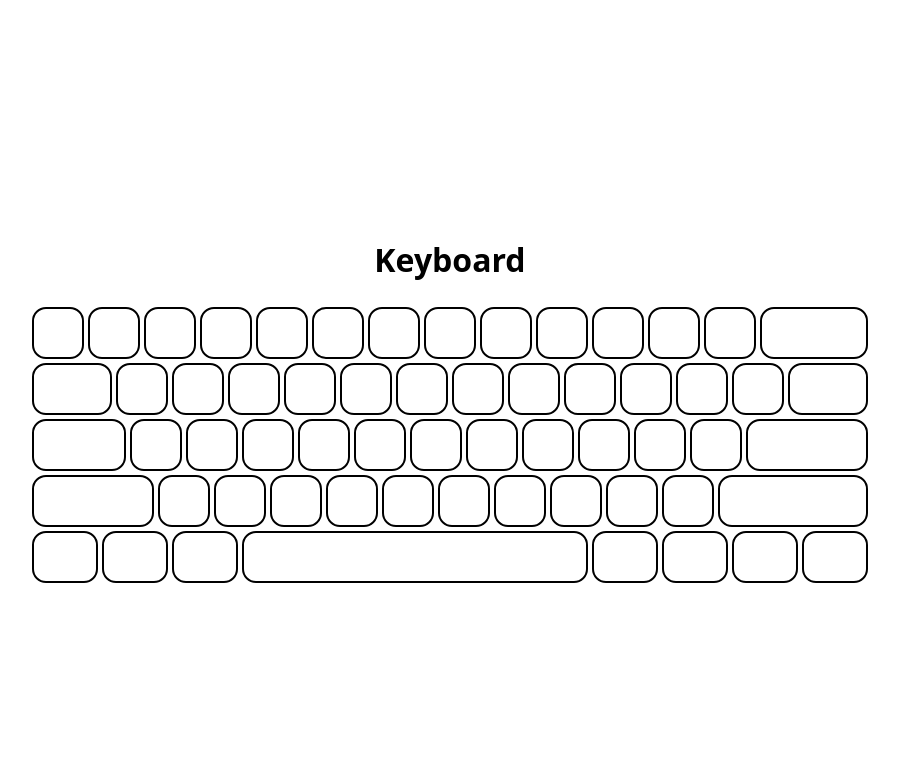
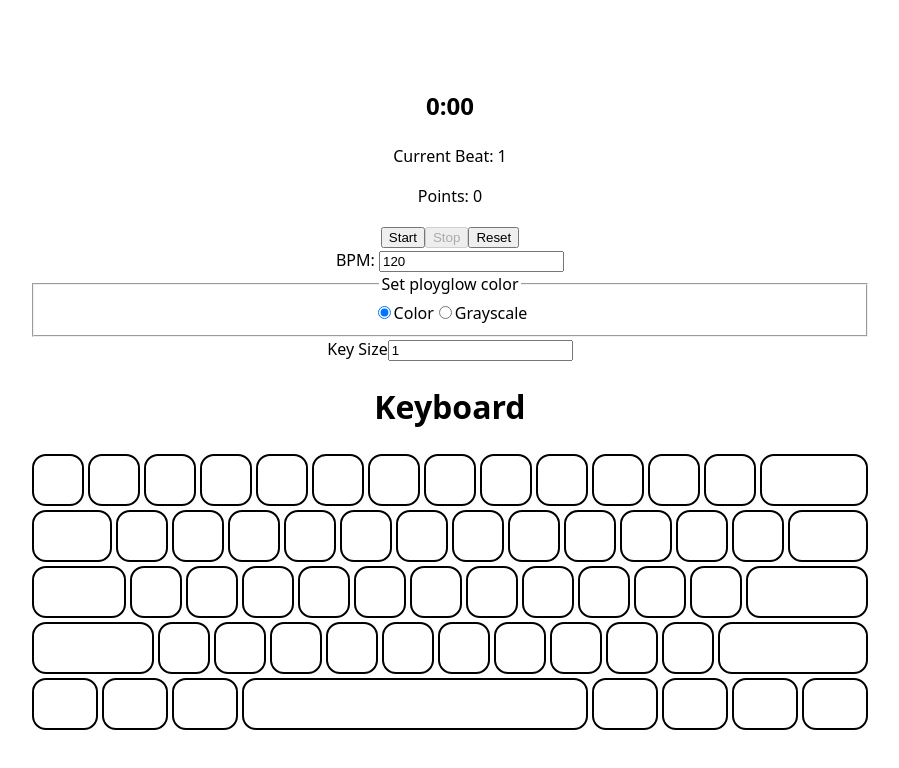
Before and after one commit to McChug/typing, a React (Vite) app: page / in a window 1280 px wide. Shown: the top 768 px of the page, without its empty margins (190-1089 px from the left). Built offline with nearby package versions, Linux system fonts and the light colour scheme.

Commit message:
Added temporary settings for testing (ployglow color and key size)

```diff
--- a/src/App.tsx
+++ b/src/App.tsx
@@ -1,10 +1,47 @@
+import { useState } from "react";
 import Keyboard from "./components/Keyboard";
+import Timer from "./components/Timer";
 
 function App() {
+  const [polyglowColor, setPolyglowColor] = useState("color");
+  const [keySizeAdjust, setKeySizeAdjust] = useState(1);
+
   return (
     <>
+      <Timer />
+      {/* temp settings for testing */}
+      <fieldset>
+        <legend>Set ployglow color</legend>
+        <input
+          type="radio"
+          name="ployglowColor"
+          id="color"
+          value="color"
+          checked={polyglowColor === "color"}
+          onChange={(e) => setPolyglowColor(e.target.value)}
+        />
+        <label htmlFor="color">Color</label>
+        <input
+          type="radio"
+          name="ployglowColor"
+          id="grayscale"
+          value="grayscale"
+          checked={polyglowColor === "grayscale"}
+          onChange={(e) => setPolyglowColor(e.target.value)}
+        />
+        <label htmlFor="grayscale">Grayscale</label>
+      </fieldset>
+      <label htmlFor="keySizeAdjust">Key Size</label>
+      <input
+        type="number"
+        name="keySizeAdjust"
+        id="keySizeAdjust"
+        value={keySizeAdjust}
+        step="0.1"
+        onChange={(e) => setKeySizeAdjust(parseFloat(e.target.value))}
+      />
       <h1>Keyboard</h1>
-      <Keyboard />
+      <Keyboard polyglowColor={polyglowColor} keySizeAdjust={keySizeAdjust} />
     </>
   );
 }
--- a/src/components/Key.tsx
+++ b/src/components/Key.tsx
@@ -2,7 +2,14 @@ import { useEffect, useState } from "react";
 import type KeyProps from "../types/KeyProps";
 import PolyglowContainer from "./PolyglowContainer";
 
-const Key = ({ display, size, isActive, displayVisible }: KeyProps) => {
+const Key = ({
+  display,
+  width,
+  sizeAdjust,
+  isActive,
+  displayVisible,
+  polyglowColor,
+}: KeyProps) => {
   const [emKeySize, setEmKeySize] = useState<number>(3.5);
 
   useEffect(() => {
@@ -13,15 +20,16 @@ const Key = ({ display, size, isActive, displayVisible }: KeyProps) => {
   return (
     <div
       style={{
-        height: `${emKeySize}em`,
-        width: `${size * emKeySize}em`,
+        height: `${emKeySize * sizeAdjust}em`,
+        width: `${width * emKeySize * sizeAdjust}em`,
         position: "relative",
       }}
     >
       {/* Glow effect inside polyglow component */}
       <PolyglowContainer
-        emKeySize={emKeySize}
-        keySize={size}
+        emKeySize={emKeySize * sizeAdjust}
+        color={polyglowColor}
+        keyWidth={width}
         isActive={isActive}
       />
 
--- a/src/components/Keyboard.tsx
+++ b/src/components/Keyboard.tsx
@@ -1,8 +1,9 @@
 import Key from "./Key";
 import qwertyLayout from "../qwerty/qwertyLayout";
 import { useState, useEffect } from "react";
+import type KeyboardProps from "../types/KeyboardProps";
 
-const Keyboard = () => {
+const Keyboard = ({polyglowColor, keySizeAdjust}: KeyboardProps) => {
   const displayVisible = false;
   const [activeKeys, setActiveKeys] = useState<string[]>([]);
 
@@ -36,9 +37,11 @@ const Keyboard = () => {
               key={`${i}-${j}`}
               val={key.val}
               display={key.display}
-              size={key.size}
+              width={key.size}
+              sizeAdjust={keySizeAdjust}
               isActive={activeKeys?.includes(key.code)}
               displayVisible={displayVisible}
+              polyglowColor={polyglowColor}
             />
           ))}
         </div>
--- a/src/components/PolyglowContainer.tsx
+++ b/src/components/PolyglowContainer.tsx
@@ -4,8 +4,9 @@ import type PolyglowContainerProps from "../types/PolyglowContainerProps";
 
 const PolyglowContainer = ({
   emKeySize,
-  keySize,
+  keyWidth,
   isActive,
+  color,
 }: PolyglowContainerProps) => {
   const dimension = emKeySize * 35;
   const baseRadius = dimension / 2;
@@ -31,9 +32,11 @@ const PolyglowContainer = ({
       }
 
       const hue = Math.floor(Math.random() * 360);
-      const fill = `hsla(${hue}, 70%, 60%, 50%)`;
-      //const fill = `rgba(0,0,0,0.1)`;
-      const maxOffset = (keySize * emKeySize * 10) / 2;
+      let fill = `hsla(${hue}, 70%, 60%, 50%)`;
+      if (color !== "color") {
+        fill = `rgba(0,0,0,0.1)`;
+      }
+      const maxOffset = (keyWidth * emKeySize * 10) / 2;
       const offsetX = (Math.random() - 0.5) * maxOffset;
       const rotate = Math.random() * 360;
 
--- /dev/null
+++ b/src/components/Timer.tsx
@@ -0,0 +1,105 @@
+import { useState, useRef, useEffect } from "react";
+
+const Timer = () => {
+  const [time, setTime] = useState(0); // elapsed time in ms
+  const [running, setRunning] = useState(false);
+  const [bpm, setBpm] = useState(120); // beats per minute
+  const [points, setPoints] = useState(0); // beats per minute
+  const requestRef = useRef<number | null>(null);
+  const startTimeRef = useRef<number | null>(null);
+
+  // Main animation loop
+  const animate = (now: number) => {
+    if (startTimeRef.current !== null) {
+      setTime(now - startTimeRef.current); // update elapsed time
+    }
+    requestRef.current = requestAnimationFrame(animate);
+  };
+
+  const start = () => {
+    if (!running) {
+      startTimeRef.current = performance.now() - time; // resume from current time
+      requestRef.current = requestAnimationFrame(animate);
+      setRunning(true);
+    }
+  };
+
+  const stop = () => {
+    if (requestRef.current) {
+      cancelAnimationFrame(requestRef.current);
+    }
+    setRunning(false);
+  };
+
+  const reset = () => {
+    stop();
+    setTime(0);
+    startTimeRef.current = null;
+  };
+
+  // Clean up when component unmounts
+  useEffect(() => {
+    return () => {
+      if (requestRef.current) {
+        cancelAnimationFrame(requestRef.current);
+      }
+    };
+  }, []);
+
+  // Calculate seconds and milliseconds
+  const seconds = Math.floor(time / 1000);
+  const milliseconds = Math.floor((time % 1000) / 10); // two digits
+
+  // Calculate beat number based on BPM
+  const msPerBeat = 60000 / bpm; // how many ms per beat
+  const currentBeat = Math.floor(time / msPerBeat) + 1;
+
+  useEffect(() => {
+    const handleKeyDown = () => {
+      const beatIntervalMs = (60 / bpm) * 1000;
+      const currentTimeMs = startTimeRef.current
+        ? performance.now() - startTimeRef.current
+        : 0;
+      const isOnBeat =
+        startTimeRef.current && Math.abs(currentTimeMs % beatIntervalMs) <= 60;
+
+      if (isOnBeat) {
+        setPoints((prev) => prev + 1);
+      }
+    };
+
+    document.addEventListener("keydown", handleKeyDown);
+    return () => document.removeEventListener("keydown", handleKeyDown);
+  }, [bpm]); // only bpm
+
+  return (
+    <div>
+      <h2>
+        {seconds}:{milliseconds.toString().padStart(2, "0")}
+      </h2>
+      <p>Current Beat: {currentBeat}</p>
+      <p>Points: {points}</p>
+
+      <div>
+        <button onClick={start} disabled={running}>
+          Start
+        </button>
+        <button onClick={stop} disabled={!running}>
+          Stop
+        </button>
+        <button onClick={reset}>Reset</button>
+      </div>
+
+      <div>
+        <label>BPM: </label>
+        <input
+          type="number"
+          value={bpm}
+          onChange={(e) => setBpm(Number(e.target.value))}
+        />
+      </div>
+    </div>
+  );
+};
+
+export default Timer;
--- a/src/types/KeyProps.ts
+++ b/src/types/KeyProps.ts
@@ -1,7 +1,9 @@
 export default interface KeyProps {
   val: string;
   display: string;
-  size: number;
+  width: number;
+  sizeAdjust: number;
   isActive: boolean;
   displayVisible: boolean;
+  polyglowColor: string;
 }
--- /dev/null
+++ b/src/types/KeyboardProps.ts
@@ -0,0 +1,4 @@
+export default interface KeyboardProps {
+  polyglowColor: string;
+  keySizeAdjust: number;
+}
--- a/src/types/PolyglowContainerProps.ts
+++ b/src/types/PolyglowContainerProps.ts
@@ -1,5 +1,6 @@
 export default interface PolyglowContainer {
   emKeySize: number;
-  keySize: number;
+  keyWidth: number;
   isActive: boolean;
+  color: string;
 }
```
